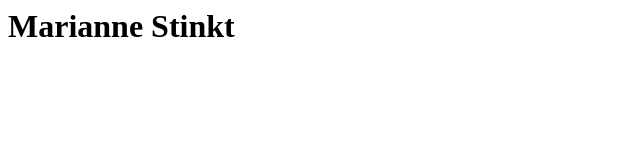
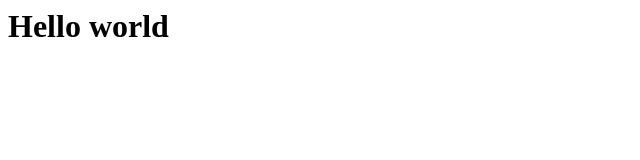
Before and after one commit to MaxHartlief/Detective, a plain HTML site: page index.html in a window 1280 px wide. Shown: the whole page, without its empty margins (0-640 px from the left). Drawn offline with Linux system fonts and the light colour scheme.

Commit message:
Update index.html

```diff
--- a/index.html
+++ b/index.html
@@ -2,6 +2,6 @@
 <html>
 
 <body>
-<h1> Marianne Stinkt <h1>
+<h1> Hello world <h1>
 </body>
 </html>
```
